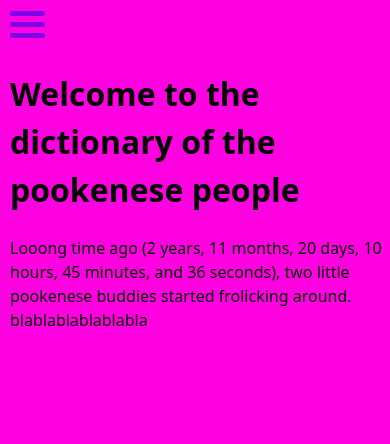
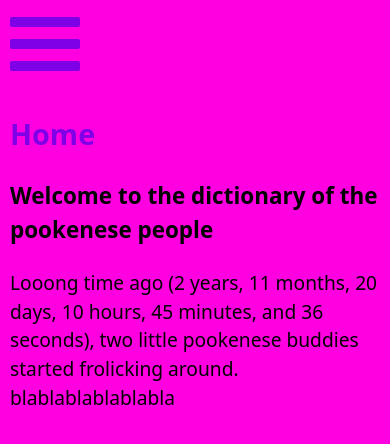
Before and after one commit to cjayneb/pookina-dictionary, a React (Vite) app: page / in a window 390 px wide. Shown: the top 444 px of the page. Built offline with nearby package versions, Linux system fonts and the light colour scheme.

Commit message:
Make phone experience better : - remove annoying react warning - Make clickable areas bigger when on smaller screens - Make swiping open and close nav menu

```diff
--- a/public/style.css
+++ b/public/style.css
@@ -1,5 +1,6 @@
 body {
   font-family: system-ui, sans-serif;
+  font-size: larger;
   margin: 0;
   min-height: 100dvh;
   line-height: 1.5;
@@ -26,7 +27,7 @@ main {
   padding-left: 0;
 }
 
-#words h2 {
+h2 {
   color: #7f00e6;
 }
 
@@ -39,7 +40,7 @@ main {
   color: #E6E6FA;
   border-radius: 5px;
   padding: 5px;
-  scroll-margin-top: 50px;
+  scroll-margin-top: 90px;
 }
 
 nav {
@@ -61,7 +62,7 @@ nav {
 
   box-sizing: border-box;
 
-  font-size: larger;
+  font-size: xx-large;
   color: #ff00e1;
   text-decoration: none;
 }
@@ -76,11 +77,18 @@ nav a {
   width: 100%;
   white-space: nowrap;
   color: #ff00e1;
+  text-decoration: none;
 }
 
 nav ul {
   margin-top: 0;
+  padding-left: 0;
   list-style-type: none;
+}
+
+nav li {
+  display: flex;
+  padding: 0;
 }
 
 .menuIconContainer {
@@ -95,10 +103,10 @@ nav ul {
 }
 
 .bar1, .bar2, .bar3 {
-  width: 35px;
-  height: 5px;
+  width: 70px;
+  height: 10px;
   background-color: #333;
-  margin: 6px 0;
+  margin: 12px 0;
   transition: 0.4s;
   background-color: #7f00e6;
   border-radius: 2px;
@@ -106,7 +114,7 @@ nav ul {
 
 /* Rotate first bar */
 .change .bar1 {
-  transform: translate(0, 11px) rotate(-45deg);
+  transform: translate(0, 22px) rotate(-45deg);
 }
 
 /* Fade out the second bar */
@@ -114,5 +122,5 @@ nav ul {
 
 /* Rotate last bar */
 .change .bar3 {
-  transform: translate(0, -11px) rotate(45deg);
+  transform: translate(0, -22px) rotate(45deg);
 }
--- a/src/layout.tsx
+++ b/src/layout.tsx
@@ -26,7 +26,9 @@ function Scroll(location: Location) {
 export default function Layout() {
   const words: Word[] = wordsData
 
-  const [isOpen, setIsOpen] = useState(false);
+  const [isOpen, setIsOpen] = useState(false)
+  const [pointerX, setPointerX] = useState(0)
+  const [draggingRight, setDraggingRight] = useState(false)
 
   const location = useLocation()
 
@@ -53,7 +55,20 @@ export default function Layout() {
 
       <main>
         <MenuIcon isOpen={isOpen} setIsOpen={setIsOpen} />
-        <div id="outletContainer" onClick={() => setIsOpen(false)}>
+        <div id="outletContainer"
+          onClick={() => setIsOpen(false)}
+          draggable="true"
+          onDrag={(event: DragEvent) => {
+            console.log("X:", event.clientX, "Y:", event.clientY);
+            if (event.clientX > pointerX) {
+              setDraggingRight(true)
+            } else if (event.clientX < pointerX) {
+              setDraggingRight(false)
+            }
+            setIsOpen(draggingRight && event.clientX >= pointerX)
+            setPointerX(event.clientX)
+          }}
+        >
           <Outlet />
         </div>
       </main>
--- a/src/pages/home.tsx
+++ b/src/pages/home.tsx
@@ -46,7 +46,8 @@ export default function Home() {
 
   return (
     <>
-      <h1>Welcome to the dictionary of the pookenese people</h1>
+      <h2>Home</h2>
+      <h3>Welcome to the dictionary of the pookenese people</h3>
       <p>
         Looong time ago ({time.years} years, {time.months} months, {time.days} days,{' '}
         {time.hours} hours, {time.minutes} minutes, and {time.seconds} seconds),
--- a/tsconfig.json
+++ b/tsconfig.json
@@ -1,6 +1,6 @@
 {
   "compilerOptions": {
-    "jsx": "react",
+    "jsx": "react-jsx",
     "target": "ES2022",
     "module": "NodeNext",
     "moduleResolution": "NodeNext",
```
